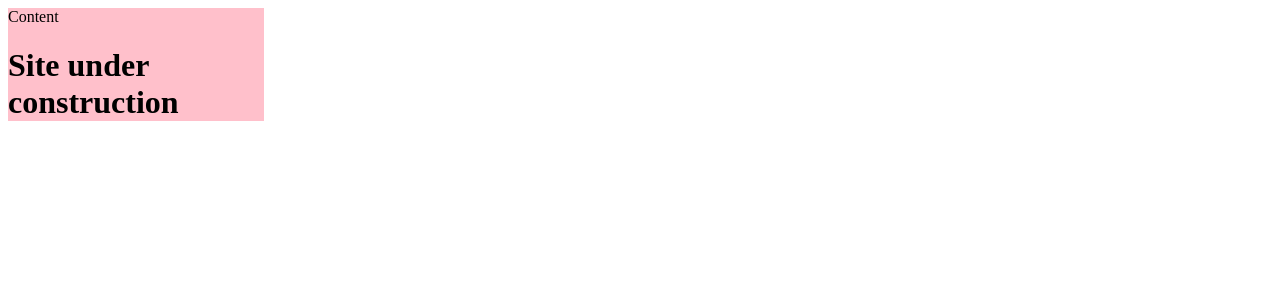
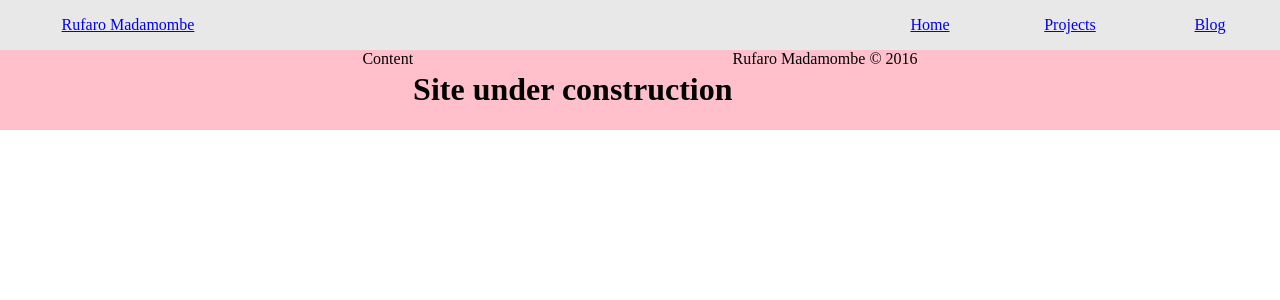
Before and after one commit to Rayhatron/rayhatron.github.io, a Jekyll site: the page built from index.html, in a window 1280 px wide. Shown: the top 300 px of the page. Built offline with Jekyll 4.4.1, drawn with Linux system fonts in a browser that asks for light colours.

Commit message:
Media query test

```diff
--- /dev/null
+++ b/_includes/nav.html
@@ -0,0 +1,12 @@
+<nav>
+  <p>
+    <a href="/">
+      Rufaro Madamombe
+    </a>
+  </p>
+  <ul>
+    <li class="{% if page.url == '/' %}current{% endif %}"><a href="index.html">Home</a></li>
+    <li class="{% if page.url == 'projects.html' %}current{% endif %}"><a href="projects.html">Projects</a></li>
+    <li class="{% if page.url == 'blog.html' %}current{% endif %}"><a href="blog.html">Blog</a></li>
+  </ul>
+</nav>
--- a/_layouts/default.html
+++ b/_layouts/default.html
@@ -9,10 +9,18 @@
     <link rel="stylesheet" href="css/master.css">
   </head>
   <body>
-    <div class="mycontainer">
-
+    <div class="container">
+      <header>
+        {% include nav.html %}
+      </header>
       Content
       {{ content }}
+
+      <footer>
+     Rufaro Madamombe  &copy; 2016
+    </footer>
+
     </div>
+
   </body>
 </html>
--- a/_sass/_base.scss
+++ b/_sass/_base.scss
@@ -18,8 +18,22 @@
 // Width of the content area
 $content-width:    100vw;
 $full-width: 100%;
+$header-height: 50px;
 $header-p-width: 20%;
 $header-ul-width: 80%;
 
 $on-palm:          600px;
 $on-laptop:        800px;
+
+@mixin flexbox($direction, $align, $justify, $wrap){
+	display: flex;
+	flex-direction: $direction;
+	align-items: $align;
+	justify-content: $justify;
+	flex-wrap: $wrap;
+}
+
+@mixin dimensions($width, $height){
+	width: $width;
+	height: $height;
+}
--- /dev/null
+++ b/_sass/_include-media.scss
@@ -0,0 +1,569 @@
+@charset "UTF-8";
+
+//     _            _           _                           _ _
+//    (_)          | |         | |                         | (_)
+//     _ _ __   ___| |_   _  __| | ___   _ __ ___   ___  __| |_  __ _
+//    | | '_ \ / __| | | | |/ _` |/ _ \ | '_ ` _ \ / _ \/ _` | |/ _` |
+//    | | | | | (__| | |_| | (_| |  __/ | | | | | |  __/ (_| | | (_| |
+//    |_|_| |_|\___|_|\__,_|\__,_|\___| |_| |_| |_|\___|\__,_|_|\__,_|
+//
+//      Simple, elegant and maintainable media queries in Sass
+//                        v1.4.8
+//
+//                http://include-media.com
+//
+//         Authors: Eduardo Boucas (@eduardoboucas)
+//                  Hugo Giraudel (@hugogiraudel)
+//
+//      This project is licensed under the terms of the MIT license
+
+
+////
+/// include-media library public configuration
+/// @author Eduardo Boucas
+/// @access public
+////
+
+
+///
+/// Creates a list of global breakpoints
+///
+/// @example scss - Creates a single breakpoint with the label `phone`
+///  $breakpoints: ('phone': 320px);
+///
+$breakpoints: (
+  'phone': 320px,
+  'tablet': 768px,
+  'desktop': 1024px
+) !default;
+
+
+///
+/// Creates a list of static expressions or media types
+///
+/// @example scss - Creates a single media type (screen)
+///  $media-expressions: ('screen': 'screen');
+///
+/// @example scss - Creates a static expression with logical disjunction (OR operator)
+///  $media-expressions: (
+///    'retina2x': '(-webkit-min-device-pixel-ratio: 2), (min-resolution: 192dpi)'
+///  );
+///
+$media-expressions: (
+  'screen': 'screen',
+  'print': 'print',
+  'handheld': 'handheld',
+  'landscape': '(orientation: landscape)',
+  'portrait': '(orientation: portrait)',
+  'retina2x': '(-webkit-min-device-pixel-ratio: 2), (min-resolution: 192dpi), (min-resolution: 2dppx)',
+  'retina3x': '(-webkit-min-device-pixel-ratio: 3), (min-resolution: 350dpi), (min-resolution: 3dppx)'
+) !default;
+
+
+///
+/// Defines a number to be added or subtracted from each unit when declaring breakpoints with exclusive intervals
+///
+/// @example scss - Interval for pixels is defined as `1` by default
+///  @include media('>128px') {}
+///
+///  /* Generates: */
+///  @media (min-width: 129px) {}
+///
+/// @example scss - Interval for ems is defined as `0.01` by default
+///  @include media('>20em') {}
+///
+///  /* Generates: */
+///  @media (min-width: 20.01em) {}
+///
+/// @example scss - Interval for rems is defined as `0.1` by default, to be used with `font-size: 62.5%;`
+///  @include media('>2.0rem') {}
+///
+///  /* Generates: */
+///  @media (min-width: 2.1rem) {}
+///
+$unit-intervals: (
+  'px': 1,
+  'em': 0.01,
+  'rem': 0.1,
+  '': 0
+) !default;
+
+///
+/// Defines whether support for media queries is available, useful for creating separate stylesheets
+/// for browsers that don't support media queries.
+///
+/// @example scss - Disables support for media queries
+///  $im-media-support: false;
+///  @include media('>=tablet') {
+///    .foo {
+///      color: tomato;
+///    }
+///  }
+///
+///  /* Generates: */
+///  .foo {
+///    color: tomato;
+///  }
+///
+$im-media-support: true !default;
+
+///
+/// Selects which breakpoint to emulate when support for media queries is disabled. Media queries that start at or
+/// intercept the breakpoint will be displayed, any others will be ignored.
+///
+/// @example scss - This media query will show because it intercepts the static breakpoint
+///  $im-media-support: false;
+///  $im-no-media-breakpoint: 'desktop';
+///  @include media('>=tablet') {
+///    .foo {
+///      color: tomato;
+///    }
+///  }
+///
+///  /* Generates: */
+///  .foo {
+///    color: tomato;
+///  }
+///
+/// @example scss - This media query will NOT show because it does not intercept the desktop breakpoint
+///  $im-media-support: false;
+///  $im-no-media-breakpoint: 'tablet';
+///  @include media('>=desktop') {
+///    .foo {
+///      color: tomato;
+///    }
+///  }
+///
+///  /* No output */
+///
+$im-no-media-breakpoint: 'desktop' !default;
+
+///
+/// Selects which media expressions are allowed in an expression for it to be used when media queries
+/// are not supported.
+///
+/// @example scss - This media query will show because it intercepts the static breakpoint and contains only accepted media expressions
+///  $im-media-support: false;
+///  $im-no-media-breakpoint: 'desktop';
+///  $im-no-media-expressions: ('screen');
+///  @include media('>=tablet', 'screen') {
+///    .foo {
+///      color: tomato;
+///    }
+///  }
+///
+///   /* Generates: */
+///   .foo {
+///     color: tomato;
+///   }
+///
+/// @example scss - This media query will NOT show because it intercepts the static breakpoint but contains a media expression that is not accepted
+///  $im-media-support: false;
+///  $im-no-media-breakpoint: 'desktop';
+///  $im-no-media-expressions: ('screen');
+///  @include media('>=tablet', 'retina2x') {
+///    .foo {
+///      color: tomato;
+///    }
+///  }
+///
+///  /* No output */
+///
+$im-no-media-expressions: ('screen', 'portrait', 'landscape') !default;
+
+////
+/// Cross-engine logging engine
+/// @author Hugo Giraudel
+/// @access private
+////
+
+
+///
+/// Log a message either with `@error` if supported
+/// else with `@warn`, using `feature-exists('at-error')`
+/// to detect support.
+///
+/// @param {String} $message - Message to log
+///
+@function log($message) {
+  @if feature-exists('at-error') {
+    @error $message;
+  } @else {
+    @warn $message;
+    $_: noop();
+  }
+
+  @return $message;
+}
+
+
+///
+/// Wrapper mixin for the log function so it can be used with a more friendly
+/// API than `@if log('..') {}` or `$_: log('..')`. Basically, use the function
+/// within functions because it is not possible to include a mixin in a function
+/// and use the mixin everywhere else because it's much more elegant.
+///
+/// @param {String} $message - Message to log
+///
+@mixin log($message) {
+  @if log($message) {}
+}
+
+
+///
+/// Function with no `@return` called next to `@warn` in Sass 3.3
+/// to trigger a compiling error and stop the process.
+///
+@function noop() {}
+
+///
+/// Determines whether a list of conditions is intercepted by the static breakpoint.
+///
+/// @param {Arglist}   $conditions  - Media query conditions
+///
+/// @return {Boolean} - Returns true if the conditions are intercepted by the static breakpoint
+///
+@function im-intercepts-static-breakpoint($conditions...) {
+  $no-media-breakpoint-value: map-get($breakpoints, $im-no-media-breakpoint);
+
+  @if not $no-media-breakpoint-value {
+    @if log('`#{$im-no-media-breakpoint}` is not a valid breakpoint.') {}
+  }
+
+  @each $condition in $conditions {
+    @if not map-has-key($media-expressions, $condition) {
+      $operator: get-expression-operator($condition);
+      $prefix: get-expression-prefix($operator);
+      $value: get-expression-value($condition, $operator);
+
+      // scss-lint:disable SpaceAroundOperator
+      @if ($prefix == 'max' and $value <= $no-media-breakpoint-value) or
+          ($prefix == 'min' and $value > $no-media-breakpoint-value) {
+        @return false;
+      }
+    } @else if not index($im-no-media-expressions, $condition) {
+      @return false;
+    }
+  }
+
+  @return true;
+}
+
+////
+/// Parsing engine
+/// @author Hugo Giraudel
+/// @access private
+////
+
+
+///
+/// Get operator of an expression
+///
+/// @param {String} $expression - Expression to extract operator from
+///
+/// @return {String} - Any of `>=`, `>`, `<=`, `<`, `≥`, `≤`
+///
+@function get-expression-operator($expression) {
+  @each $operator in ('>=', '>', '<=', '<', '≥', '≤') {
+    @if str-index($expression, $operator) {
+      @return $operator;
+    }
+  }
+
+  // It is not possible to include a mixin inside a function, so we have to
+  // rely on the `log(..)` function rather than the `log(..)` mixin. Because
+  // functions cannot be called anywhere in Sass, we need to hack the call in
+  // a dummy variable, such as `$_`. If anybody ever raise a scoping issue with
+  // Sass 3.3, change this line in `@if log(..) {}` instead.
+  $_: log('No operator found in `#{$expression}`.');
+}
+
+
+///
+/// Get dimension of an expression, based on a found operator
+///
+/// @param {String} $expression - Expression to extract dimension from
+/// @param {String} $operator - Operator from `$expression`
+///
+/// @return {String} - `width` or `height` (or potentially anything else)
+///
+@function get-expression-dimension($expression, $operator) {
+  $operator-index: str-index($expression, $operator);
+  $parsed-dimension: str-slice($expression, 0, $operator-index - 1);
+  $dimension: 'width';
+
+  @if str-length($parsed-dimension) > 0 {
+    $dimension: $parsed-dimension;
+  }
+
+  @return $dimension;
+}
+
+
+///
+/// Get dimension prefix based on an operator
+///
+/// @param {String} $operator - Operator
+///
+/// @return {String} - `min` or `max`
+///
+@function get-expression-prefix($operator) {
+  @return if(index(('<', '<=', '≤'), $operator), 'max', 'min');
+}
+
+
+///
+/// Get value of an expression, based on a found operator
+///
+/// @param {String} $expression - Expression to extract value from
+/// @param {String} $operator - Operator from `$expression`
+///
+/// @return {Number} - A numeric value
+///
+@function get-expression-value($expression, $operator) {
+  $operator-index: str-index($expression, $operator);
+  $value: str-slice($expression, $operator-index + str-length($operator));
+
+  @if map-has-key($breakpoints, $value) {
+    $value: map-get($breakpoints, $value);
+  } @else {
+    $value: to-number($value);
+  }
+
+  $interval: map-get($unit-intervals, unit($value));
+
+  @if not $interval {
+    // It is not possible to include a mixin inside a function, so we have to
+    // rely on the `log(..)` function rather than the `log(..)` mixin. Because
+    // functions cannot be called anywhere in Sass, we need to hack the call in
+    // a dummy variable, such as `$_`. If anybody ever raise a scoping issue with
+    // Sass 3.3, change this line in `@if log(..) {}` instead.
+    $_: log('Unknown unit `#{unit($value)}`.');
+  }
+
+  @if $operator == '>' {
+    $value: $value + $interval;
+  } @else if $operator == '<' {
+    $value: $value - $interval;
+  }
+
+  @return $value;
+}
+
+
+///
+/// Parse an expression to return a valid media-query expression
+///
+/// @param {String} $expression - Expression to parse
+///
+/// @return {String} - Valid media query
+///
+@function parse-expression($expression) {
+  // If it is part of $media-expressions, it has no operator
+  // then there is no need to go any further, just return the value
+  @if map-has-key($media-expressions, $expression) {
+    @return map-get($media-expressions, $expression);
+  }
+
+  $operator: get-expression-operator($expression);
+  $dimension: get-expression-dimension($expression, $operator);
+  $prefix: get-expression-prefix($operator);
+  $value: get-expression-value($expression, $operator);
+
+  @return '(#{$prefix}-#{$dimension}: #{$value})';
+}
+
+///
+/// Slice `$list` between `$start` and `$end` indexes
+///
+/// @access private
+///
+/// @param {List} $list - List to slice
+/// @param {Number} $start [1] - Start index
+/// @param {Number} $end [length($list)] - End index
+///
+/// @return {List} Sliced list
+///
+@function slice($list, $start: 1, $end: length($list)) {
+  @if length($list) < 1 or $start > $end {
+    @return ();
+  }
+
+  $result: ();
+
+  @for $i from $start through $end {
+    $result: append($result, nth($list, $i));
+  }
+
+  @return $result;
+}
+
+////
+/// String to number converter
+/// @author Hugo Giraudel
+/// @access private
+////
+
+
+///
+/// Casts a string into a number
+///
+/// @param {String | Number} $value - Value to be parsed
+///
+/// @return {Number}
+///
+@function to-number($value) {
+  @if type-of($value) == 'number' {
+    @return $value;
+  } @else if type-of($value) != 'string' {
+    $_: log('Value for `to-number` should be a number or a string.');
+  }
+
+  $first-character: str-slice($value, 1, 1);
+  $result: 0;
+  $digits: 0;
+  $minus: ($first-character == '-');
+  $numbers: ('0': 0, '1': 1, '2': 2, '3': 3, '4': 4, '5': 5, '6': 6, '7': 7, '8': 8, '9': 9);
+
+  // Remove +/- sign if present at first character
+  @if ($first-character == '+' or $first-character == '-') {
+    $value: str-slice($value, 2);
+  }
+
+  @for $i from 1 through str-length($value) {
+    $character: str-slice($value, $i, $i);
+
+    @if not (index(map-keys($numbers), $character) or $character == '.') {
+      @return to-length(if($minus, -$result, $result), str-slice($value, $i))
+    }
+
+    @if $character == '.' {
+      $digits: 1;
+    } @else if $digits == 0 {
+      $result: $result * 10 + map-get($numbers, $character);
+    } @else {
+      $digits: $digits * 10;
+      $result: $result + map-get($numbers, $character) / $digits;
+    }
+  }
+
+  @return if($minus, -$result, $result);
+}
+
+
+///
+/// Add `$unit` to `$value`
+///
+/// @param {Number} $value - Value to add unit to
+/// @param {String} $unit - String representation of the unit
+///
+/// @return {Number} - `$value` expressed in `$unit`
+///
+@function to-length($value, $unit) {
+  $units: ('px': 1px, 'cm': 1cm, 'mm': 1mm, '%': 1%, 'ch': 1ch, 'pc': 1pc, 'in': 1in, 'em': 1em, 'rem': 1rem, 'pt': 1pt, 'ex': 1ex, 'vw': 1vw, 'vh': 1vh, 'vmin': 1vmin, 'vmax': 1vmax);
+
+  @if not index(map-keys($units), $unit) {
+    $_: log('Invalid unit `#{$unit}`.');
+  }
+
+  @return $value * map-get($units, $unit);
+}
+
+///
+/// This mixin aims at redefining the configuration just for the scope of
+/// the call. It is helpful when having a component needing an extended
+/// configuration such as custom breakpoints (referred to as tweakpoints)
+/// for instance.
+///
+/// @author Hugo Giraudel
+///
+/// @param {Map} $tweakpoints [()] - Map of tweakpoints to be merged with `$breakpoints`
+/// @param {Map} $tweak-media-expressions [()] - Map of tweaked media expressions to be merged with `$media-expression`
+///
+/// @example scss - Extend the global breakpoints with a tweakpoint
+///  @include media-context(('custom': 678px)) {
+///    .foo {
+///      @include media('>phone', '<=custom') {
+///       // ...
+///      }
+///    }
+///  }
+///
+/// @example scss - Extend the global media expressions with a custom one
+///  @include media-context($tweak-media-expressions: ('all': 'all')) {
+///    .foo {
+///      @include media('all', '>phone') {
+///       // ...
+///      }
+///    }
+///  }
+///
+/// @example scss - Extend both configuration maps
+///  @include media-context(('custom': 678px), ('all': 'all')) {
+///    .foo {
+///      @include media('all', '>phone', '<=custom') {
+///       // ...
+///      }
+///    }
+///  }
+///
+@mixin media-context($tweakpoints: (), $tweak-media-expressions: ()) {
+  // Save global configuration
+  $global-breakpoints: $breakpoints;
+  $global-media-expressions: $media-expressions;
+
+  // Update global configuration
+  $breakpoints: map-merge($breakpoints, $tweakpoints) !global;
+  $media-expressions: map-merge($media-expressions, $tweak-media-expressions) !global;
+
+  @content;
+
+  // Restore global configuration
+  $breakpoints: $global-breakpoints !global;
+  $media-expressions: $global-media-expressions !global;
+}
+
+////
+/// include-media public exposed API
+/// @author Eduardo Boucas
+/// @access public
+////
+
+
+///
+/// Generates a media query based on a list of conditions
+///
+/// @param {Arglist}   $conditions  - Media query conditions
+///
+/// @example scss - With a single set breakpoint
+///  @include media('>phone') { }
+///
+/// @example scss - With two set breakpoints
+///  @include media('>phone', '<=tablet') { }
+///
+/// @example scss - With custom values
+///  @include media('>=358px', '<850px') { }
+///
+/// @example scss - With set breakpoints with custom values
+///  @include media('>desktop', '<=1350px') { }
+///
+/// @example scss - With a static expression
+///  @include media('retina2x') { }
+///
+/// @example scss - Mixing everything
+///  @include media('>=350px', '<tablet', 'retina3x') { }
+///
+@mixin media($conditions...) {
+  // scss-lint:disable SpaceAroundOperator
+  @if ($im-media-support and length($conditions) == 0) or
+      (not $im-media-support and im-intercepts-static-breakpoint($conditions...)) {
+    @content;
+  } @else if ($im-media-support and length($conditions) > 0) {
+    @media #{unquote(parse-expression(nth($conditions, 1)))} {
+      // Recursive call
+      @include media(slice($conditions, 2)...) {
+        @content;
+      }
+    }
+  }
+}
--- a/css/master.scss
+++ b/css/master.scss
@@ -1,46 +1,56 @@
 ---
 
 ---
-
-
+@import '_base';
+@import '_include-media';
 
 html, body{
   width: 100%;
+  margin: 0;
+  padding: 0;
 }
 
-body{
-  overflow: hidden;
-}
-.mycontainer{
+.container{
+  @include flexbox(row, initial, center, wrap);
+  @include dimensions($content-width, initial);
   background: pink;
-  width: 20%;
+  width: 100%;
 
-}
-/*
-header{
-  width: $full-width;
-  display: flex;
-  background: $grey-color-light;
-}
-header nav{
-  width: $full-width;
-  display: flex;
+  @include media("screen", "<tablet"){
+    background: yellow;
   }
 
-header nav p{
-  width: $header-p-width;
+  header{
+    @include flexbox(row, initial, initial, nowrap);
+    @include dimensions($full-width, $header-height);
+    background: $grey-color-light;
+
+    nav{
+      @include flexbox(row, initial, initial, wrap);
+      @include dimensions($full-width, $header-height);
+
+      p{
+        @include flexbox(row, center, center, nowrap);
+        @include dimensions($header-p-width, 100%);
+        margin: 0;
       }
 
-header nav ul{
-  width: $header-ul-width;
-  display: flex;
-  justify-content: flex-end;
-}
+      ul{
+        @include flexbox(row, center, flex-end, nowrap);
+        @include dimensions($header-ul-width, 100%);
+        padding: 0;
+        margin: 0;
 
-header nav ul li{
+        li{
+          @include flexbox(row, center, center, nowrap);
+          @include dimensions(120px, 100%);
           list-style: none;
           text-decoration: none;
           padding: 0 10px 0 10px;
-    width: 120px;
         }
-*/
+      }
+
+    }
+  }
+
+}
```
Lines whose indentation alone changed are shown as unchanged.
